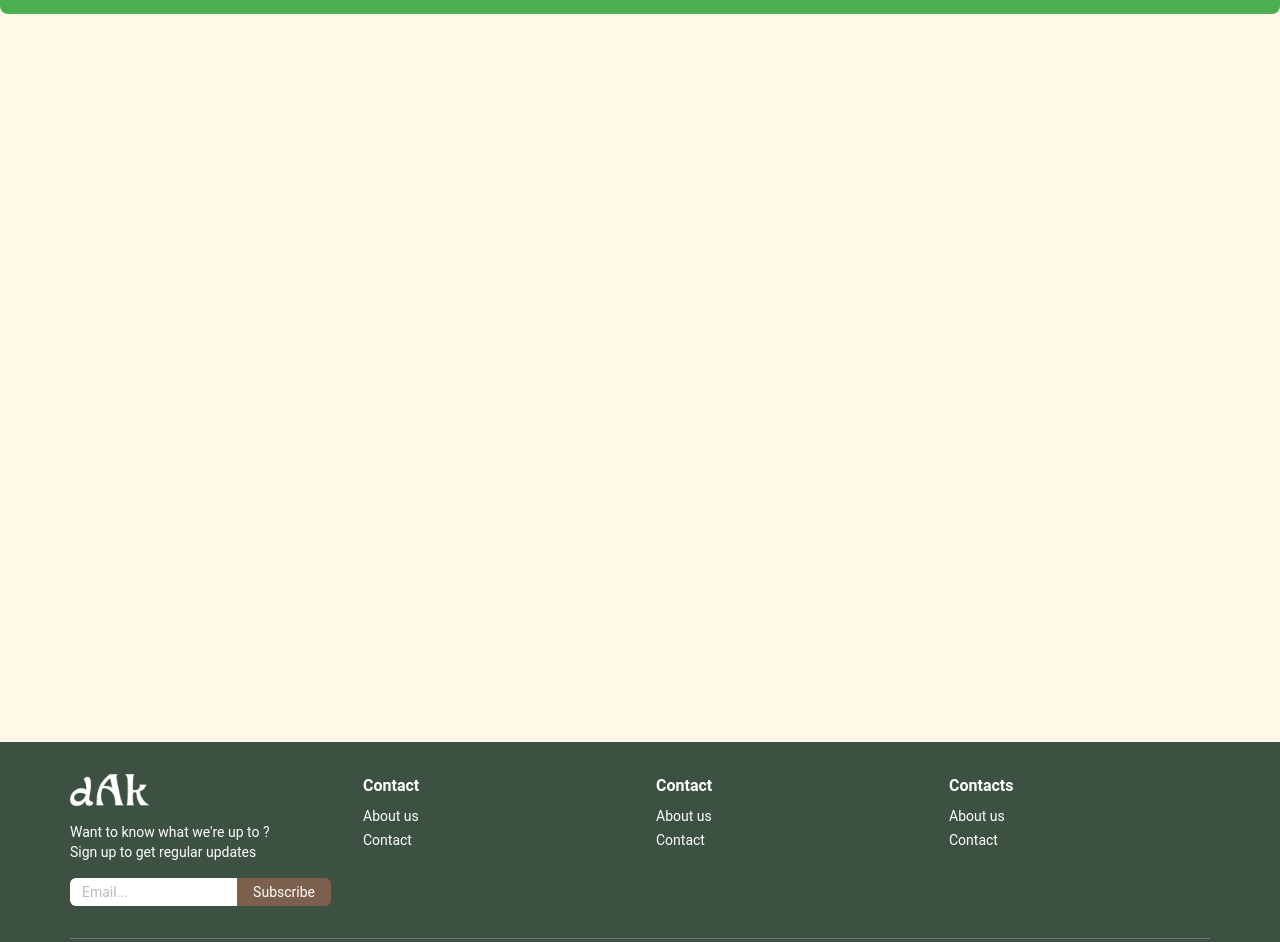
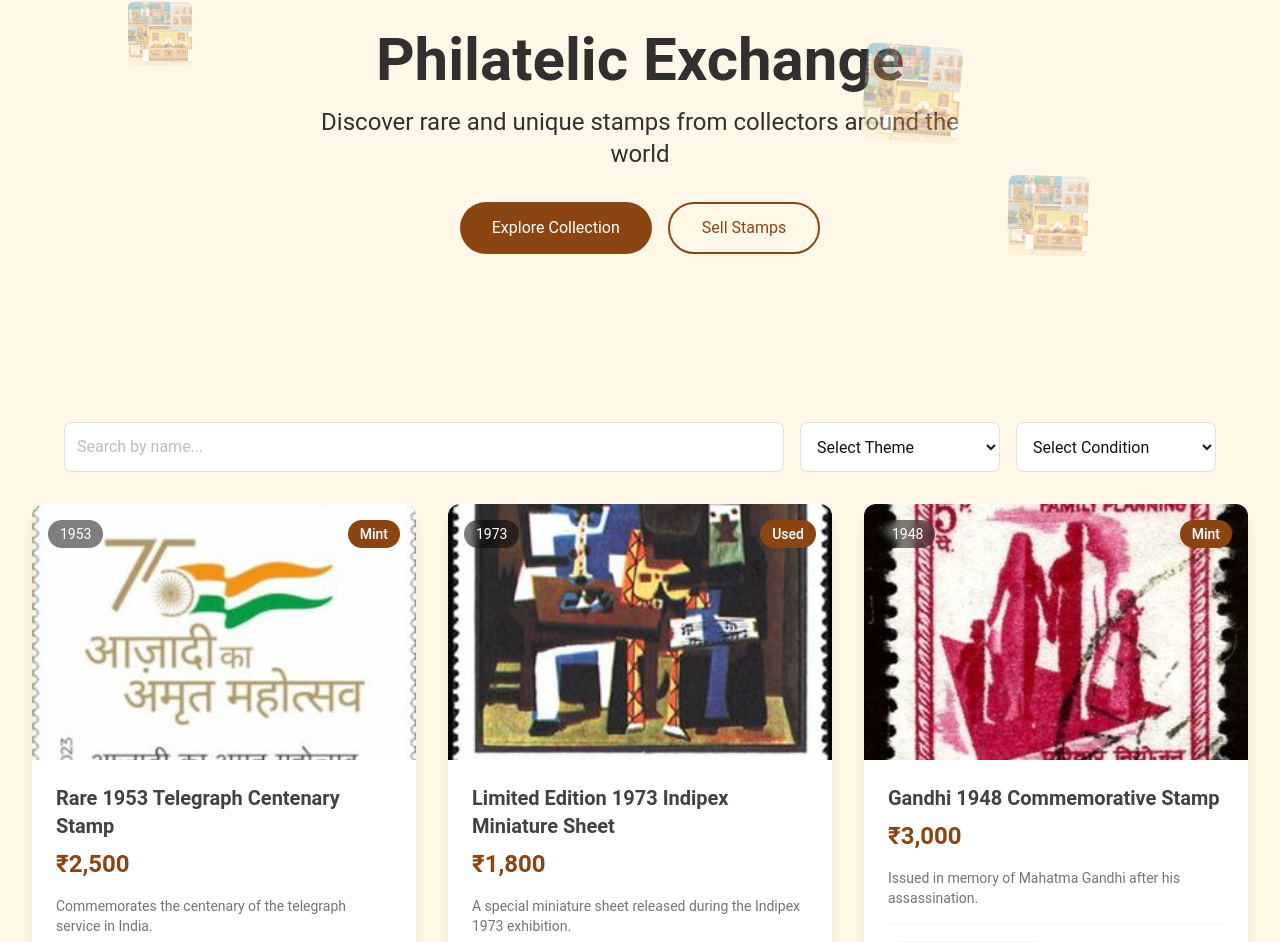
Before and after one commit to KrishayNair/DAK, a Next.js app: page /dak-exchange in a window 1280 px wide. Shown: the part 146-1088 px from the top of the page. Built offline with nearby package versions, Linux system fonts and the light colour scheme.

Commit message:
fix dak-exchange

```diff
--- a/src/app/(dashboard)/dak-exchange/page.jsx
+++ b/src/app/(dashboard)/dak-exchange/page.jsx
@@ -1,34 +1,8 @@
 "use client";
 
-import React, { useState, useEffect } from "react";
-import { useRouter } from 'next/navigation';
+import React, { useState } from "react";
 
-// API service for marketplace
-const api = {
-  getProducts: async (filters = {}) => {
-    // Temporary: using static data for demo
-    return initialPhilatelicItems;
-
-    // TODO: Replace with actual API call
-    // const queryString = new URLSearchParams(filters).toString();
-    // return await fetch(`/api/products?${queryString}`).then(res => res.json());
-  },
-
-  uploadProduct: async (productData) => {
-    // TODO: Implement product upload API
-    // return await fetch('/api/products', {
-    //   method: 'POST',
-    //   body: JSON.stringify(productData),
-    // }).then(res => res.json());
-  },
-
-  searchProducts: async (query) => {
-    // TODO: Implement search API
-    // return await fetch(`/api/products/search?q=${query}`).then(res => res.json());
-  }
-};
-
-// Initial data (will be replaced with API data)
+// Move initialPhilatelicItems outside of the component and export it
 export const initialPhilatelicItems = [
   {
     id: 1,
@@ -96,17 +70,14 @@ export const initialPhilatelicItems = [
 ];
 
 export default function ExchangePage() {
-  const router = useRouter();
-
-  // States
-  const [philatelicItems, setPhilatelicItems] = useState([]);
-  const [isLoading, setIsLoading] = useState(true);
-  const [error, setError] = useState(null);
+  const [philatelicItems, setPhilatelicItems] = useState(
+    initialPhilatelicItems
+  );
   const [searchQuery, setSearchQuery] = useState("");
   const [selectedTheme, setSelectedTheme] = useState("");
   const [selectedCondition, setSelectedCondition] = useState("");
+  const [selectedItem, setSelectedItem] = useState(null);
   const [uploadFormVisible, setUploadFormVisible] = useState(false);
-  const [isUploading, setIsUploading] = useState(false);
   const [newItem, setNewItem] = useState({
     name: "",
     image: null,
@@ -119,92 +90,52 @@ export default function ExchangePage() {
   });
   const [imagePreview, setImagePreview] = useState(null);
 
-  // Fetch products
-  useEffect(() => {
-    fetchProducts();
-  }, [selectedTheme, selectedCondition]);
+  const filteredItems = philatelicItems.filter((item) => {
+    return (
+      item.name.toLowerCase().includes(searchQuery.toLowerCase()) &&
+      (selectedTheme ? item.theme === selectedTheme : true) &&
+      (selectedCondition ? item.condition === selectedCondition : true)
+    );
+  });
 
-  const fetchProducts = async () => {
-    try {
-      setIsLoading(true);
-      setError(null);
-
-      const filters = {
-        theme: selectedTheme,
-        condition: selectedCondition,
+  const handleItemClick = (item) => {
+    const slug = item.name.toLowerCase().replace(/[^a-z0-9]+/g, '-').replace(/(^-|-$)/g, '');
+    window.location.href = `/dak-exchange/${slug}?id=${item.id}`;
   };
 
-      const products = await api.getProducts(filters);
-      setPhilatelicItems(products);
-    } catch (err) {
-      setError('Failed to fetch products: ' + err.message);
-    } finally {
-      setIsLoading(false);
-    }
+  const closeModal = () => {
+    setSelectedItem(null);
   };
 
-  // Search products
-  useEffect(() => {
-    const debounceSearch = setTimeout(async () => {
-      if (searchQuery) {
-        try {
-          setIsLoading(true);
-          const results = await api.searchProducts(searchQuery);
-          setPhilatelicItems(results);
-        } catch (err) {
-          setError('Search failed: ' + err.message);
-        } finally {
-          setIsLoading(false);
-        }
-      } else {
-        fetchProducts();
-      }
-    }, 500);
+  const placeOrder = (item) => {
+    alert(`Order placed successfully for: ${item.name}`);
+  };
 
-    return () => clearTimeout(debounceSearch);
-  }, [searchQuery]);
-
-  // Handlers
-  const handleItemClick = (item) => {
-    const slug = item.name.toLowerCase().replace(/[^a-z0-9]+/g, '-').replace(/(^-|-$)/g, '');
-    router.push(`/dak-exchange/${slug}?id=${item.id}`);
+  const toggleUploadForm = () => {
+    setUploadFormVisible((prev) => !prev);
   };
 
   const handleImageUpload = (e) => {
     const file = e.target.files[0];
     if (file) {
-      if (file.size > 5000000) { // 5MB limit
-        alert('File size too large. Please choose a file under 5MB.');
-        return;
-      }
-
       const reader = new FileReader();
       reader.onloadend = () => {
         setImagePreview(reader.result);
-        setNewItem(prev => ({
-          ...prev,
-          image: reader.result,
+        setNewItem((prevState) => ({
+          ...prevState,
+          image: reader.result, // Store the base64 image
         }));
       };
       reader.readAsDataURL(file);
     }
   };
 
-  const handleUpload = async (e) => {
+  const handleUpload = (e) => {
     e.preventDefault();
-
-    try {
-      setIsUploading(true);
-
-      // Validation
-      if (!newItem.name || !newItem.image || !newItem.price) {
-        throw new Error('Please fill in all required fields');
-      }
-
-      // Upload product
-      await api.uploadProduct(newItem);
-
-      // Reset form
+    setPhilatelicItems((prevItems) => [
+      ...prevItems,
+      { id: prevItems.length + 1, ...newItem },
+    ]);
     setNewItem({
       name: "",
       image: null,
@@ -217,71 +148,293 @@ export default function ExchangePage() {
     });
     setImagePreview(null);
     setUploadFormVisible(false);
-
-      // Refresh products
-      fetchProducts();
-
-      alert('Product uploaded successfully!');
-    } catch (err) {
-      alert('Upload failed: ' + err.message);
-    } finally {
-      setIsUploading(false);
-    }
+    alert("Philatelic material uploaded successfully!");
   };
 
-  // Loading state
-  if (isLoading && philatelicItems.length === 0) {
   return (
-      <div className="min-h-screen bg-[#fff8e8] p-8 flex items-center justify-center">
-        <div className="text-center">
-          <div className="animate-spin rounded-full h-12 w-12 border-b-2 border-[#8B4513] mx-auto mb-4"></div>
-          <h1 className="text-2xl font-bold text-[#8B4513]">Loading Products...</h1>
+    <div className="min-h-screen bg-[#fff8e8]">
+      {/* Hero Section */}
+      <div className="relative h-[50vh] mb-12 overflow-hidden ">
+        {/* Background Pattern */}
+
+
+        {/* Hero Content */}
+        <div className="relative h-full flex flex-col items-center justify-center text-white p-8">
+          <h1 className="text-5xl md:text-6xl font-bold mb-4 text-center animate-fadeIn text-[#342f2f] ">
+            Philatelic Exchange
+          </h1>
+          <p className="text-xl md:text-2xl text-center max-w-2xl mx-auto mb-8 animate-fadeIn animation-delay-200 text-[#342f2f]">
+            Discover rare and unique stamps from collectors around the world
+          </p>
+            <div className="flex gap-4 animate-fadeIn animation-delay-400">
+            <button
+              onClick={() => document.getElementById('marketplace').scrollIntoView({ behavior: 'smooth' })}
+              className="bg-[#8B4513] text-white px-8 py-3 rounded-full hover:bg-opacity-90 transition-all duration-300 transform hover:scale-105"
+            >
+              Explore Collection
+            </button>
+            <button
+              onClick={toggleUploadForm}
+              className="bg-transparent border-2 border-[#8B4513] text-[#8B4513] px-8 py-3 rounded-full hover:bg-[#8B4513] hover:text-white transition-all duration-300 transform hover:scale-105"
+            >
+              Sell Stamps
+            </button>
+          </div>
+        </div>
+
+        {/* Animated Stamp Icons */}
+        <div className="absolute inset-0 pointer-events-none overflow-hidden">
+          <div className="stamp-1 absolute w-16 h-16 opacity-40 animate-float">
+            <img src="/collage.png" alt="" className="w-full h-full" />
+          </div>
+          <div className="stamp-2 absolute w-20 h-20 opacity-40 animate-float animation-delay-1000">
+            <img src="/collage.png" alt="" className="w-full h-full" />
+          </div>
+          <div className="stamp-3 absolute w-24 h-24 opacity-40 animate-float animation-delay-2000">
+            <img src="/collage.png" alt="" className="w-full h-full" />
+          </div>
+        </div>
+      </div>
+
+      {/* Main Content */}
+      <div className="p-8" id="marketplace">
+        {/* Upload Form - Updated styling */}
+        {uploadFormVisible && (
+          <form
+            className="bg-white p-8 rounded-lg shadow-lg mb-8 max-w-2xl mx-auto"
+            onSubmit={handleUpload}
+          >
+            <div className="grid gap-6">
+              <input
+                type="text"
+                placeholder="Name"
+                className="p-3 border border-gray-300 rounded-lg focus:ring-2 focus:ring-gray-400 focus:border-transparent"
+                value={newItem.name}
+                onChange={(e) => setNewItem({ ...newItem, name: e.target.value })}
+                required
+              />
+              {/* Image Upload Input */}
+              <input
+                type="file"
+                className="p-2 border border-gray-300 rounded-md"
+                onChange={handleImageUpload}
+                accept="image/*"
+                required
+              />
+              {/* Image Preview */}
+              {imagePreview && (
+                <div className="mt-2">
+                  <img
+                    src={imagePreview}
+                    alt="Preview"
+                    className="w-32 h-32 object-cover rounded-md"
+                  />
+                </div>
+              )}
+              <textarea
+                placeholder="Description"
+                className="p-2 border border-gray-300 rounded-md"
+                value={newItem.description}
+                onChange={(e) =>
+                  setNewItem({ ...newItem, description: e.target.value })
+                }
+                required
+              ></textarea>
+              <input
+                type="number"
+                placeholder="Price"
+                className="p-2 border border-gray-300 rounded-md"
+                value={newItem.price}
+                onChange={(e) =>
+                  setNewItem({ ...newItem, price: e.target.value })
+                }
+                required
+              />
+              <input
+                type="text"
+                placeholder="Condition (e.g., Mint, Used)"
+                className="p-2 border border-gray-300 rounded-md"
+                value={newItem.condition}
+                onChange={(e) =>
+                  setNewItem({ ...newItem, condition: e.target.value })
+                }
+                required
+              />
+              <input
+                type="number"
+                placeholder="Year"
+                className="p-2 border border-gray-300 rounded-md"
+                value={newItem.year}
+                onChange={(e) => setNewItem({ ...newItem, year: e.target.value })}
+                required
+              />
+              <input
+                type="text"
+                placeholder="Theme"
+                className="p-2 border border-gray-300 rounded-md"
+                value={newItem.theme}
+                onChange={(e) =>
+                  setNewItem({ ...newItem, theme: e.target.value })
+                }
+                required
+              />
+              <input
+                type="text"
+                placeholder="Owner"
+                className="p-2 border border-gray-300 rounded-md"
+                value={newItem.owner}
+                onChange={(e) =>
+                  setNewItem({ ...newItem, owner: e.target.value })
+                }
+                required
+              />
+            </div>
+            <button
+              type="submit"
+              className="bg-green-500 text-white px-6 py-3 rounded-lg mt-6 hover:bg-green-600 transition-colors duration-200 w-full"
+            >
+              Upload
+            </button>
+          </form>
+        )}
+
+        {/* Filters Section - Updated styling */}
+        <div className="mb-8 flex flex-wrap gap-4 max-w-6xl mx-auto">
+          <input
+            type="text"
+            placeholder="Search by name..."
+            className="flex-grow p-3 border border-gray-300 rounded-lg focus:ring-2 focus:ring-gray-400 focus:border-transparent bg-white"
+            value={searchQuery}
+            onChange={(e) => setSearchQuery(e.target.value)}
+          />
+          <select
+            className="p-3 border border-gray-300 rounded-lg focus:ring-2 focus:ring-gray-400 focus:border-transparent bg-white min-w-[200px]"
+            value={selectedTheme}
+            onChange={(e) => setSelectedTheme(e.target.value)}
+          >
+            <option value="">Select Theme</option>
+            <option value="Historical Events">Historical Events</option>
+            <option value="Exhibition">Exhibition</option>
+            <option value="Famous Personalities">Famous Personalities</option>
+          </select>
+          <select
+            className="p-3 border border-gray-300 rounded-lg focus:ring-2 focus:ring-gray-400 focus:border-transparent bg-white min-w-[200px]"
+            value={selectedCondition}
+            onChange={(e) => setSelectedCondition(e.target.value)}
+          >
+            <option value="">Select Condition</option>
+            <option value="Mint">Mint</option>
+            <option value="Used">Used</option>
+          </select>
+        </div>
+
+        {/* Display Philatelic Items - Enhanced styling */}
+        <div className="grid grid-cols-1 sm:grid-cols-2 lg:grid-cols-3 gap-8 max-w-7xl mx-auto">
+          {filteredItems.map((item) => (
+            <div
+              key={item.id}
+              className="bg-white rounded-xl shadow-lg overflow-hidden transform transition-all duration-300 hover:scale-105 hover:shadow-2xl cursor-pointer group relative"
+              onClick={() => handleItemClick(item)}
+            >
+              {/* Image Container with Hover Effect */}
+              <div className="relative overflow-hidden">
+                <img
+                  src={item.image}
+                  alt={item.name}
+                  className="h-64 w-full object-cover transform transition-transform duration-500 group-hover:scale-110"
+                />
+                {/* Condition Badge */}
+                <span className="absolute top-4 right-4 bg-[#8B4513] text-white px-3 py-1 rounded-full text-sm font-medium">
+                  {item.condition}
+                </span>
+                {/* Year Badge */}
+                <span className="absolute top-4 left-4 bg-black/50 text-white px-3 py-1 rounded-full text-sm backdrop-blur-sm">
+                  {item.year}
+                </span>
+              </div>
+
+              {/* Content Section */}
+              <div className="p-6">
+                {/* Title and Price */}
+                <div className="mb-4">
+                  <h2 className="text-xl font-semibold text-gray-800 group-hover:text-[#8B4513] transition-colors duration-300 mb-2">
+                    {item.name}
+                  </h2>
+                  <p className="text-2xl font-bold text-[#8B4513]">
+                    ₹{item.price.toLocaleString()}
+                  </p>
+                </div>
+
+                {/* Description with Gradient */}
+                <p className="text-gray-600 text-sm mb-4 line-clamp-2">
+                  {item.description}
+                </p>
+
+                {/* Footer Info */}
+                <div className="flex items-center justify-between mt-4 pt-4 border-t border-gray-100">
+                  <span className="px-3 py-1 bg-[#8B4513]/10 text-[#8B4513] rounded-full text-sm font-medium">
+                    {item.theme}
+                  </span>
+                  <span className="text-gray-500 text-sm">
+                    Owner: {item.owner}
+                  </span>
+                </div>
+
+                {/* Hover Overlay */}
+                <div className="absolute inset-0 bg-gradient-to-t from-[#8B4513]/80 via-transparent to-transparent opacity-0 group-hover:opacity-100 transition-opacity duration-300 pointer-events-none" />
+              </div>
+            </div>
+          ))}
+        </div>
+
+        {/* No Results - Enhanced styling */}
+        {filteredItems.length === 0 && (
+          <div className="text-center py-20">
+            <div className="text-7xl mb-6">🔍</div>
+            <h3 className="text-2xl font-semibold text-gray-800 mb-2">
+              No Items Found
+            </h3>
+            <p className="text-gray-500 text-lg">
+              Try adjusting your filters or search terms
+            </p>
+          </div>
+        )}
+
+        {/* Modal - Updated styling */}
+        {selectedItem && (
+          <div className="fixed inset-0 flex items-center justify-center bg-black bg-opacity-60 z-50 p-4">
+            <div className="bg-white p-8 rounded-xl shadow-2xl max-w-2xl w-full max-h-[90vh] overflow-y-auto">
+              <img
+                src={selectedItem.image}
+                alt={selectedItem.name}
+                className="w-full h-64 object-cover rounded-lg mb-6"
+              />
+              <h2 className="text-3xl font-bold mb-4 text-gray-800">{selectedItem.name}</h2>
+              <p className="text-gray-700 mb-4 text-lg">{selectedItem.description}</p>
+              <div className="grid grid-cols-2 gap-4 mb-6">
+                <p className="text-gray-600"><strong>Theme:</strong> {selectedItem.theme}</p>
+                <p className="text-gray-600"><strong>Condition:</strong> {selectedItem.condition}</p>
+                <p className="text-gray-600"><strong>Year:</strong> {selectedItem.year}</p>
+                <p className="text-gray-600"><strong>Owner:</strong> {selectedItem.owner}</p>
+              </div>
+              <div className="flex gap-4">
+                <button
+                  className="flex-1 bg-green-500 text-white px-6 py-3 rounded-lg hover:bg-green-600 transition-colors duration-200"
+                  onClick={() => placeOrder(selectedItem)}
+                >
+                  Place Order
+                </button>
+                <button
+                  className="flex-1 bg-gray-500 text-white px-6 py-3 rounded-lg hover:bg-gray-600 transition-colors duration-200"
+                  onClick={closeModal}
+                >
+                  Close
+                </button>
+              </div>
+            </div>
+          </div>
+        )}
       </div>
     </div>
   );
 }
-
-  // Error state
-  if (error && philatelicItems.length === 0) {
-    return (
-      <div className="min-h-screen bg-[#fff8e8] p-8 flex items-center justify-center">
-        <div className="text-center">
-          <div className="text-5xl mb-4">😕</div>
-          <h1 className="text-2xl font-bold text-[#8B4513] mb-2">Oops! Something went wrong</h1>
-          <p className="text-[#8B4513]/70 mb-4">{error}</p>
-          <button
-            onClick={fetchProducts}
-            className="text-[#8B4513] hover:underline"
-          >
-            Try Again
-          </button>
-        </div>
-      </div>
-    );
-  }
-
-  return (
-    <div className="min-h-screen bg-[#fff8e8]">
-      {/* Your existing JSX remains the same, but update the handlers and add loading states */}
-      {/* Example of updated upload form button: */}
-      <button
-        type="submit"
-        disabled={isUploading}
-        className="bg-green-500 text-white px-6 py-3 rounded-lg mt-6
-                 hover:bg-green-600 transition-colors duration-200 w-full
-                 disabled:opacity-50 disabled:cursor-not-allowed"
-      >
-        {isUploading ? 'Uploading...' : 'Upload'}
-      </button>
-
-      {/* Add loading overlay for search */}
-      {isLoading && (
-        <div className="fixed inset-0 bg-black/20 flex items-center justify-center z-50">
-          <div className="animate-spin rounded-full h-12 w-12 border-b-2 border-[#8B4513]"></div>
-        </div>
-      )}
-
-      {/* Rest of your components... */}
-    </div>
-  );
-}
```
Lines whose indentation alone changed are shown as unchanged.
